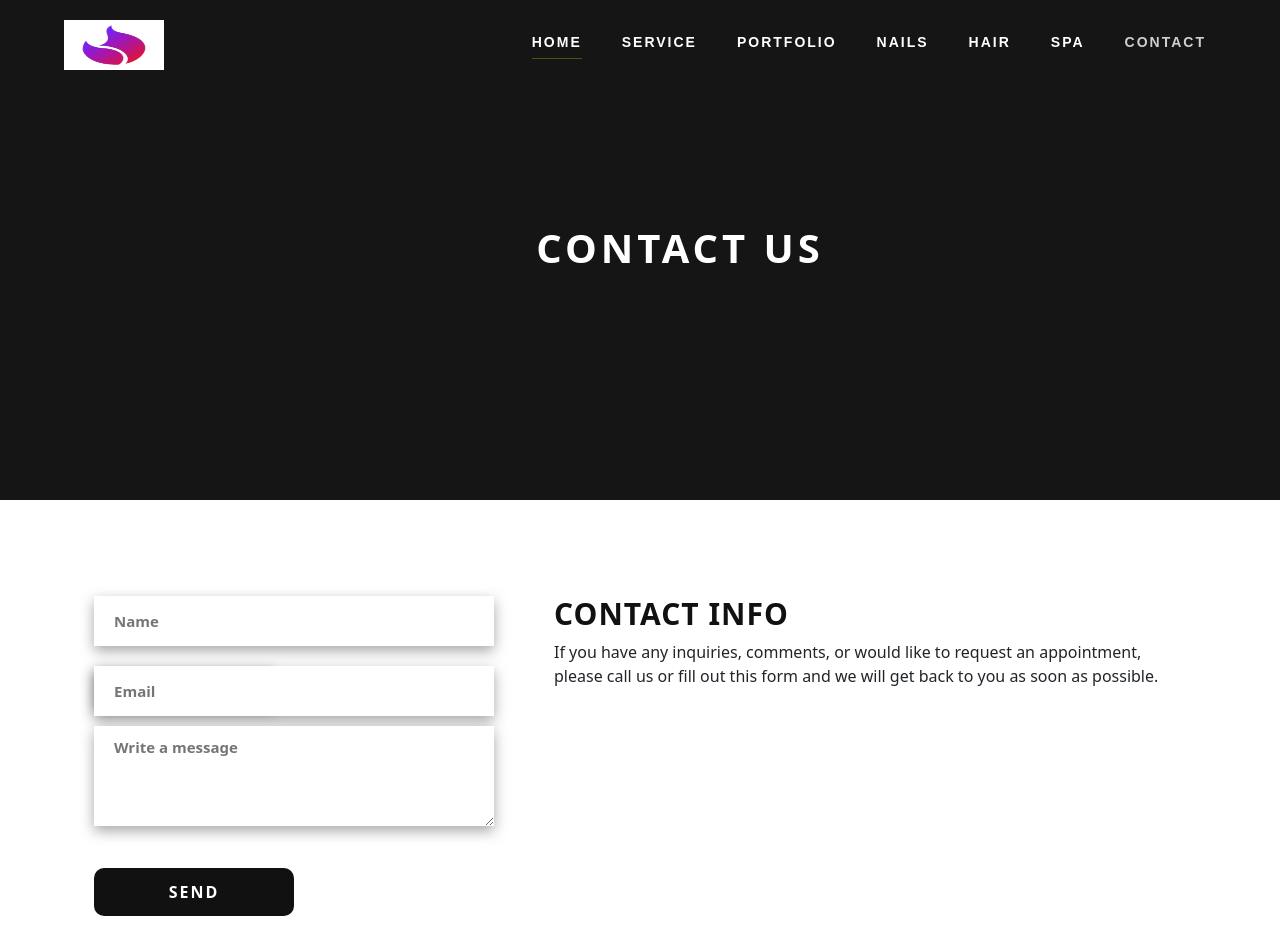
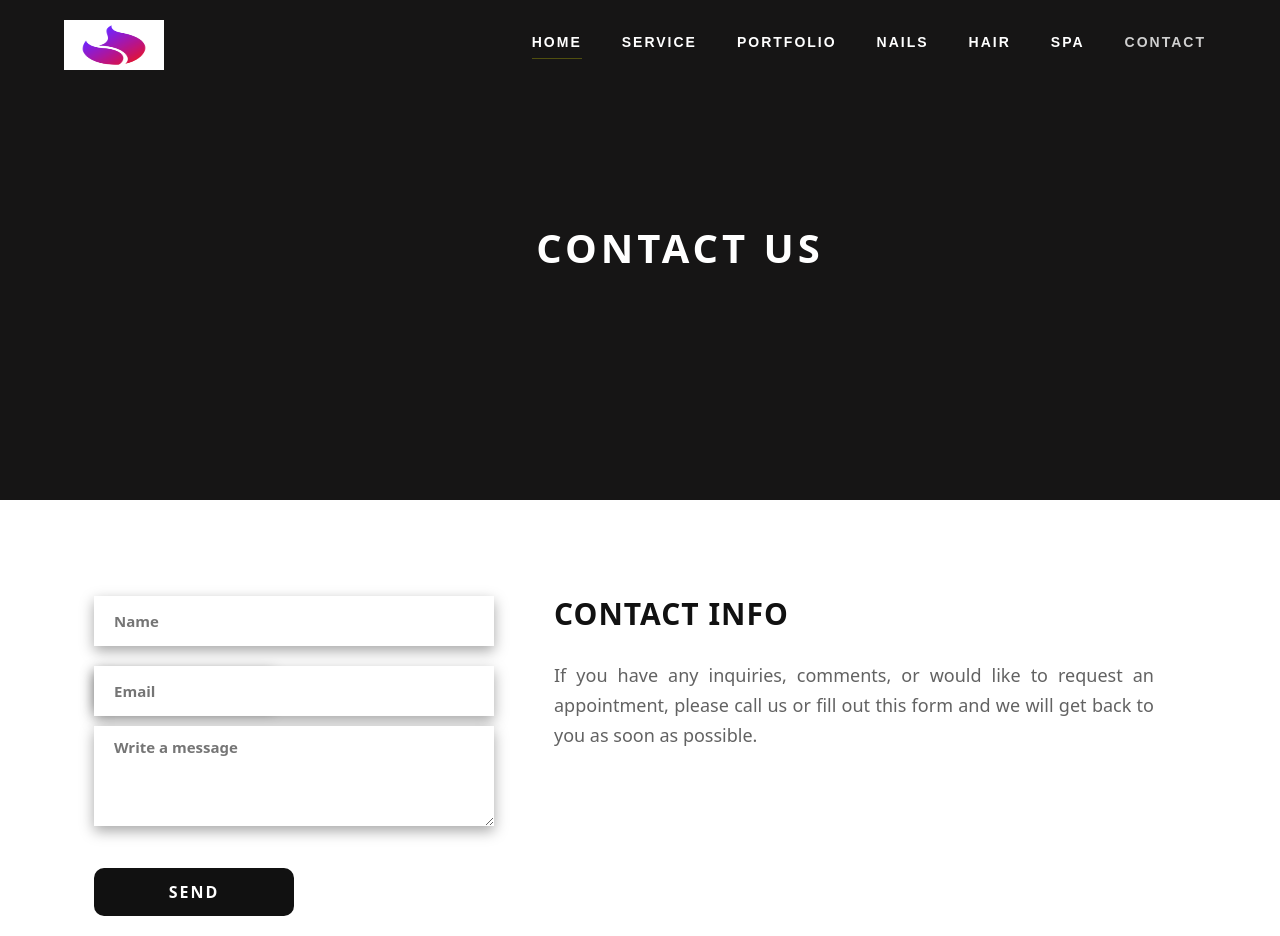
Before and after one commit to TamannaAfroz2666/Parlour-BD-Page, a React (Create React App) app: page /contact in a window 1280 px wide. Built offline with nearby package versions, Linux system fonts and the light colour scheme.

Commit message:
desceiption desigend

```diff
--- a/src/Pages/Contact/InfoPage/InfoPage.css
+++ b/src/Pages/Contact/InfoPage/InfoPage.css
@@ -85,5 +85,14 @@
     color: #111;
     letter-spacing: 1px;
 
+}
 
+.infoContents .titleDes{
+    width: 600px;
+    font-size: 18px;
+    color: #111111a8;
+    font-weight: 500;
+    line-height: 30px;
+    text-align: justify;
+    padding: 20px 0;
 }
```
